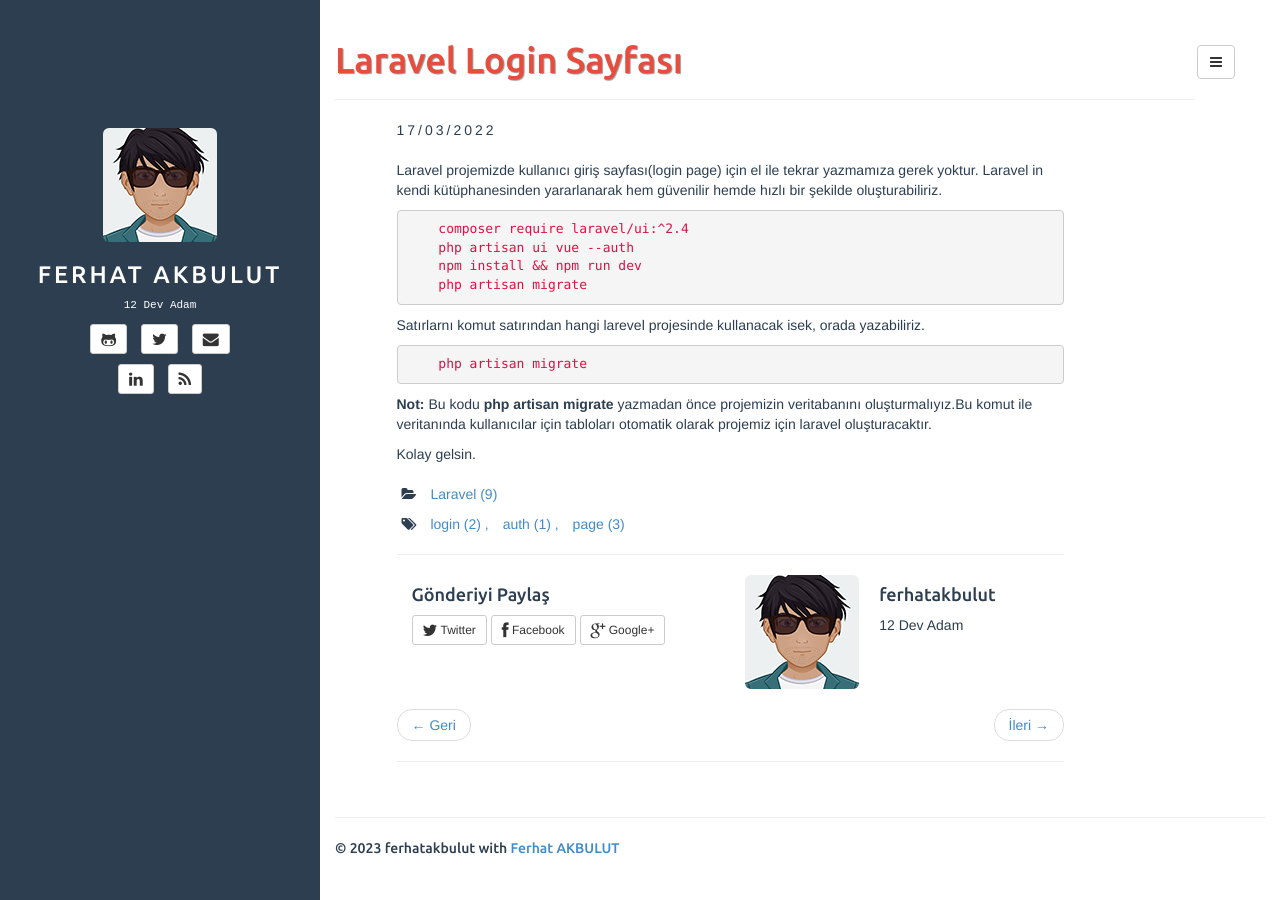
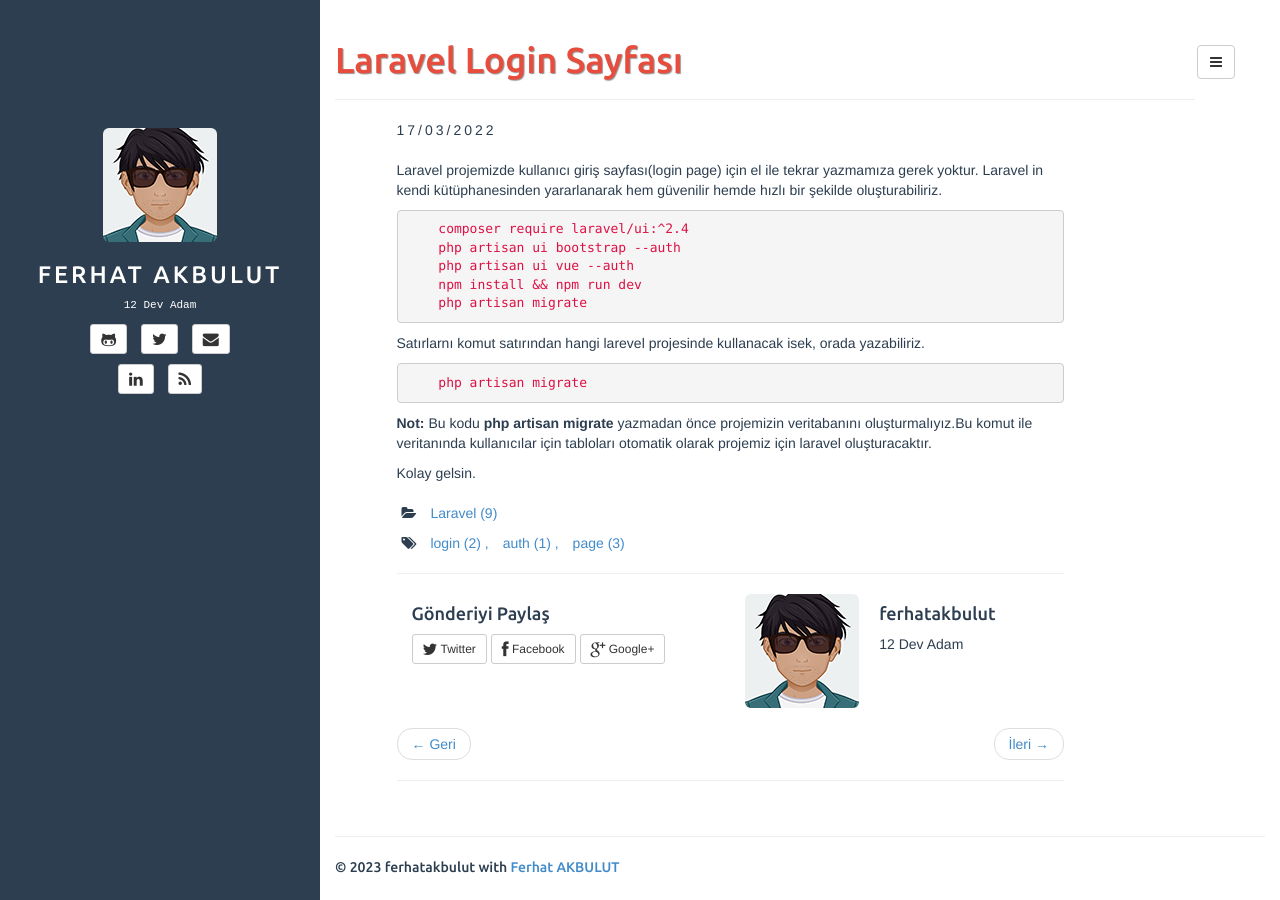
Before and after one commit to ferhatakbulut/ferhatakbulut.github.io, a Jekyll site: the page built from _posts/2022-03-17-laravel-login-auth-page.md, in a window 1280 px wide. Built offline with Jekyll 4.4.1, drawn with Linux system fonts in a browser that asks for light colours.

Commit message:
update 2022-03-17-laravel-login-auth-page.md

```diff
--- a/_posts/2022-03-17-laravel-login-auth-page.md
+++ b/_posts/2022-03-17-laravel-login-auth-page.md
@@ -11,6 +11,7 @@ kütüphanesinden yararlanarak hem güvenilir hemde hızlı bir şekilde oluştu
 {% highlight yaml %}
 
     composer require laravel/ui:^2.4
+    php artisan ui bootstrap --auth
     php artisan ui vue --auth
     npm install && npm run dev
     php artisan migrate
```
